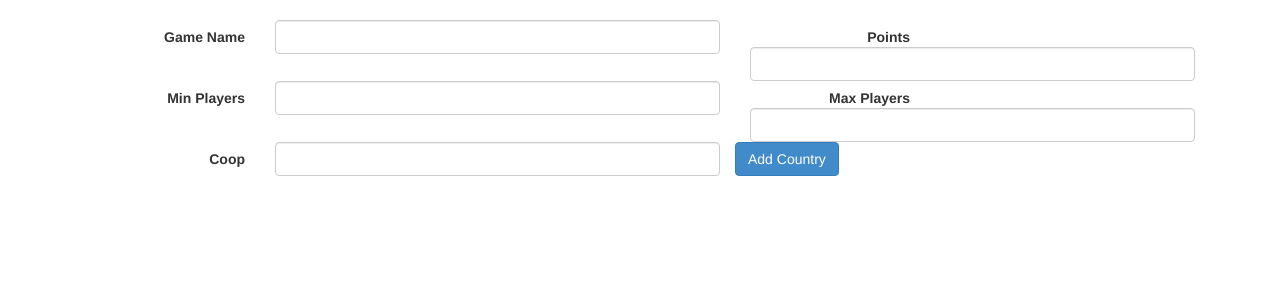
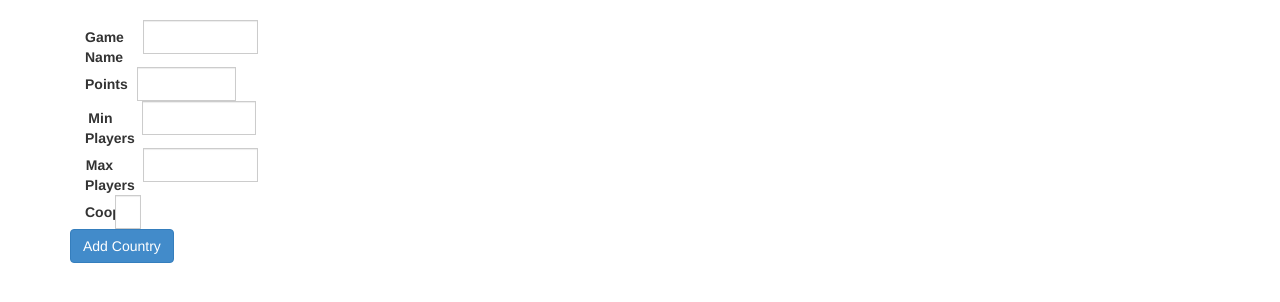
Before and after one commit to heapmaster/BGOApp, a Flask app: page /games/add/ in a window 1280 px wide. Shown: the part 52-354 px from the top of the page. Run offline with Flask 2, Linux system fonts and the light colour scheme; some libraries are stand-ins or nearby versions.

Commit message:
template changes

```diff
--- a/app/templates/add_game.html
+++ b/app/templates/add_game.html
@@ -51,25 +51,35 @@
     <div id="main">
       <div class="container">
         <form role="form" action="" method="POST" enctype="multipart/form-data" class="form-horizontal">
+              <div class="input-group">
                 <label for="game_name" class="col-sm-2 control-label">Game Name<br></label>
                 <div class="col-sm-5">
                     <input class="form-control" id="game_name" name="game_name"></input>
                 </div>
+              </div>
+              <div class="input-group">
                 <label for="points" class="col-sm-2 control-label">Points<br></label>
                 <div class="col-sm-5">
                     <input class="form-control" id="points" name="points"></input>
                 </div>
+              </div>
+              <div class="input-group">
                 <label for="min_players" class="col-sm-2 control-label">Min Players<br></label>
                 <div class="col-sm-5">
                     <input class="form-control" id="min_players" name="min_players"></input>
                 </div>
+              </div>
+              <div class="input-group">
                 <label for="max_players" class="col-sm-2 control-label">Max Players<br></label>
                 <div class="col-sm-5">
                     <input class="form-control" id="max_players" name="max_players"></input>
                 </div>
+              </div>
+              <div class="input-group">
                 <label for="coop" class="col-sm-2 control-label">Coop<br></label>
                 <div class="col-sm-5">
                     <checkbox class="form-control" id="coop" name="coop"></checkbox>
+                </div>
               </div>
             <input class="btn btn-primary" type="submit" value="Add Country">
         </form>
```
Lines whose indentation alone changed are shown as unchanged.
